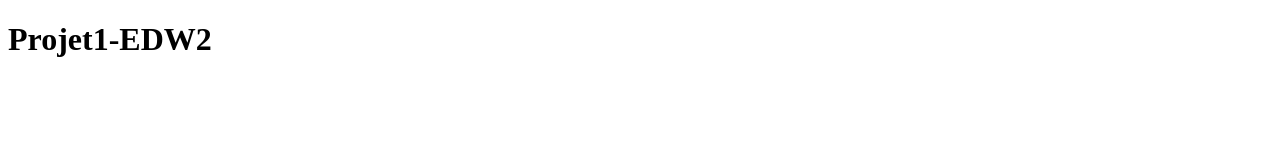
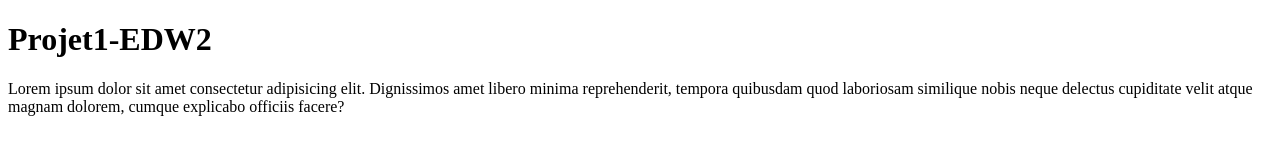
Before and after one commit to pmoukda/EDW2-Projet-1, a plain HTML site: page index.html in a window 1280 px wide. Drawn offline with Linux system fonts and the light colour scheme.

Commit message:
version 1

```diff
--- a/index.html
+++ b/index.html
@@ -7,5 +7,6 @@
 </head>
 <body>
     <h1>Projet1-EDW2</h1>
+    <p>Lorem ipsum dolor sit amet consectetur adipisicing elit. Dignissimos amet libero minima reprehenderit, tempora quibusdam quod laboriosam similique nobis neque delectus cupiditate velit atque magnam dolorem, cumque explicabo officiis facere?</p>
 </body>
 </html>
```
